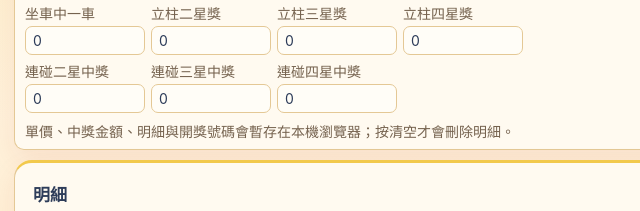
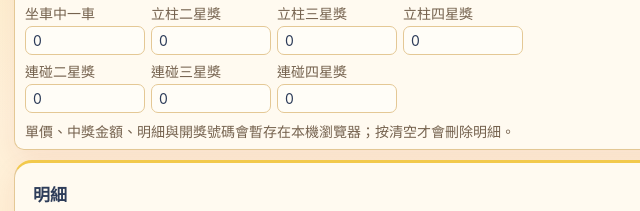
Before and after one commit to eoniancco-hub/shuang-shuang-ying-539, a website: page index.html in a window 1280 px wide. Shown: the part 357-568 px from the top of the page, 0-640 px from the left. Drawn offline with Linux system fonts and the light colour scheme.

Commit message:
Restore combo prize labels

```diff
--- a/index.html
+++ b/index.html
@@ -117,15 +117,15 @@
             <input id="pillarFourPrizeInput" type="number" min="0" step="0.01" value="0" />
           </label>
           <label class="setting-prize">
-            連碰二星中獎
+            連碰二星獎
             <input id="comboTwoPrizeInput" type="number" min="0" step="0.01" value="0" />
           </label>
           <label class="setting-prize">
-            連碰三星中獎
+            連碰三星獎
             <input id="comboThreePrizeInput" type="number" min="0" step="0.01" value="0" />
           </label>
           <label class="setting-prize">
-            連碰四星中獎
+            連碰四星獎
             <input id="comboFourPrizeInput" type="number" min="0" step="0.01" value="0" />
           </label>
         </div>
```
